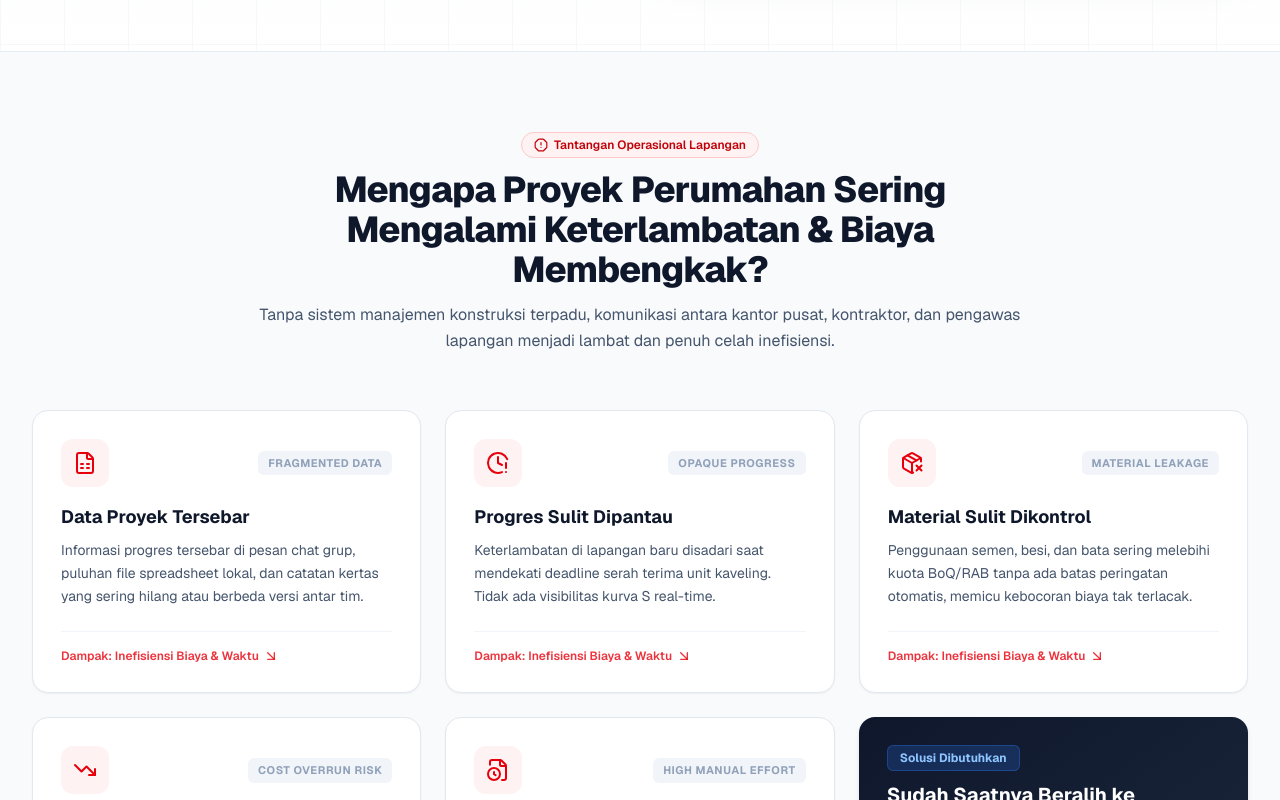
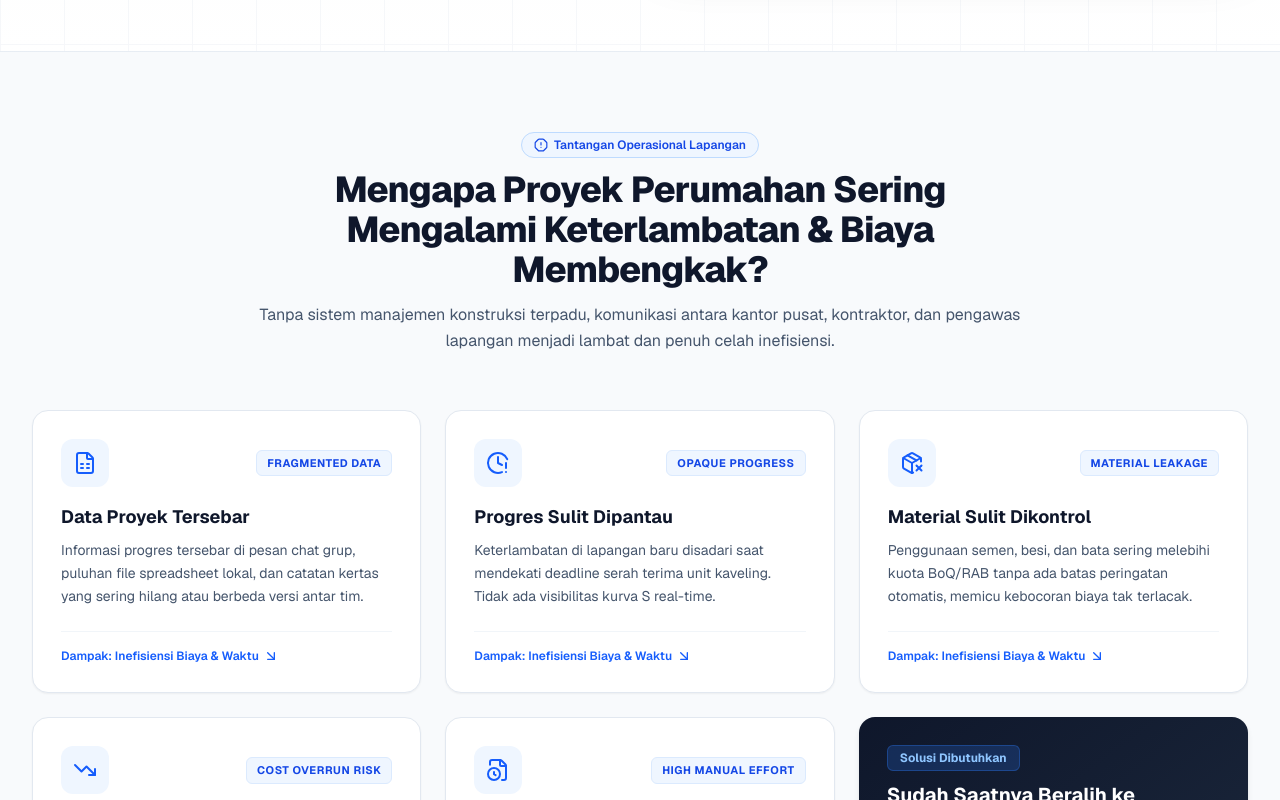
Before and after one commit to fahmimutaqin3354-alt/landing-page-nextjs, a Next.js app in the folder landingpage-next/: page / in a window 1280 px wide. Shown: the part 660-1460 px from the top of the page. Built offline with nearby package versions, Linux system fonts and the light colour scheme; no server answers.

Commit message:
tampilan

```diff
--- a/landingpage-next/components/BenefitsSection.tsx
+++ b/landingpage-next/components/BenefitsSection.tsx
@@ -59,7 +59,7 @@ export default function BenefitsSection() {
 
         {/* Section Header */}
         <div className="text-center max-w-3xl mx-auto mb-16">
-          <div className="inline-flex items-center gap-1.5 px-3 py-1 rounded-full bg-emerald-50 border border-emerald-200 text-emerald-700 text-xs font-semibold mb-3">
+          <div className="inline-flex items-center gap-1.5 px-3 py-1 rounded-full bg-blue-50 border border-blue-200 text-blue-700 text-xs font-semibold mb-3">
             <TrendingUp className="w-3.5 h-3.5" />
             <span>Dampak & Nilai Bisnis</span>
           </div>
@@ -78,11 +78,11 @@ export default function BenefitsSection() {
             return (
               <div
                 key={idx}
-                className="bg-white p-7 rounded-2xl border border-slate-200 shadow-xs hover:shadow-md hover:border-emerald-400 transition-all duration-200 flex flex-col justify-between"
+                className="group bg-white p-7 rounded-2xl border border-slate-200 shadow-xs hover:shadow-xl hover:border-blue-500 hover:-translate-y-1 transition-all duration-200 flex flex-col justify-between"
               >
                 <div>
                   <div className="flex items-center justify-between mb-4">
-                    <div className="w-12 h-12 rounded-xl bg-emerald-50 text-emerald-600 flex items-center justify-center">
+                    <div className="w-12 h-12 rounded-xl bg-blue-50 text-blue-600 flex items-center justify-center group-hover:bg-blue-600 group-hover:text-white transition-colors duration-200">
                       <Icon className="w-6 h-6" />
                     </div>
                     <div className="text-right">
@@ -95,7 +95,7 @@ export default function BenefitsSection() {
                     </div>
                   </div>
 
-                  <h3 className="text-lg font-bold text-slate-900 mb-2">
+                  <h3 className="text-lg font-bold text-slate-900 mb-2 group-hover:text-blue-600 transition-colors">
                     {benefit.title}
                   </h3>
 
@@ -104,8 +104,8 @@ export default function BenefitsSection() {
                   </p>
                 </div>
 
-                <div className="mt-6 pt-4 border-t border-slate-100 flex items-center gap-2 text-xs font-semibold text-emerald-600">
-                  <CheckCircle2 className="w-4 h-4 shrink-0" />
+                <div className="mt-6 pt-4 border-t border-slate-100 flex items-center gap-2 text-xs font-semibold text-blue-600">
+                  <CheckCircle2 className="w-4 h-4 shrink-0 text-blue-600" />
                   <span>Standarisasi Operasional Terjamin</span>
                 </div>
               </div>
--- a/landingpage-next/components/ProblemSection.tsx
+++ b/landingpage-next/components/ProblemSection.tsx
@@ -54,7 +54,7 @@ export default function ProblemSection() {
 
         {/* Section Header */}
         <div className="text-center max-w-3xl mx-auto mb-14">
-          <div className="inline-flex items-center gap-1.5 px-3 py-1 rounded-full bg-red-50 border border-red-200 text-red-700 text-xs font-semibold mb-3">
+          <div className="inline-flex items-center gap-1.5 px-3 py-1 rounded-full bg-blue-50 border border-blue-200 text-blue-700 text-xs font-semibold mb-3">
             <AlertOctagon className="w-3.5 h-3.5" />
             <span>Tantangan Operasional Lapangan</span>
           </div>
@@ -73,18 +73,18 @@ export default function ProblemSection() {
             return (
               <div
                 key={idx}
-                className="group bg-white p-6 sm:p-7 rounded-2xl border border-slate-200 hover:border-red-300 shadow-xs hover:shadow-md transition-all duration-200 flex flex-col justify-between"
+                className="group bg-white p-6 sm:p-7 rounded-2xl border border-slate-200 hover:border-blue-500 shadow-xs hover:shadow-xl hover:-translate-y-1 transition-all duration-200 flex flex-col justify-between"
               >
                 <div>
                   <div className="flex items-center justify-between mb-4">
-                    <div className="w-12 h-12 rounded-xl bg-red-50 text-red-600 flex items-center justify-center group-hover:bg-red-600 group-hover:text-white transition-colors duration-200">
+                    <div className="w-12 h-12 rounded-xl bg-blue-50 text-blue-600 flex items-center justify-center group-hover:bg-blue-600 group-hover:text-white transition-colors duration-200">
                       <Icon className="w-6 h-6" />
                     </div>
-                    <span className="text-[11px] font-bold uppercase tracking-wider text-slate-400 bg-slate-100 px-2.5 py-1 rounded-md">
+                    <span className="text-[11px] font-bold uppercase tracking-wider text-blue-700 bg-blue-50 px-2.5 py-1 rounded-md border border-blue-100">
                       {item.tag}
                     </span>
                   </div>
-                  <h3 className="text-lg font-bold text-slate-900 mb-2 group-hover:text-red-600 transition-colors">
+                  <h3 className="text-lg font-bold text-slate-900 mb-2 group-hover:text-blue-600 transition-colors">
                     {item.title}
                   </h3>
                   <p className="text-sm text-slate-600 leading-relaxed">
@@ -92,7 +92,7 @@ export default function ProblemSection() {
                   </p>
                 </div>
 
-                <div className="mt-6 pt-4 border-t border-slate-100 flex items-center text-xs font-semibold text-red-600/80 gap-1">
+                <div className="mt-6 pt-4 border-t border-slate-100 flex items-center text-xs font-semibold text-blue-600 gap-1">
                   <span>Dampak: Inefisiensi Biaya & Waktu</span>
                   <ArrowDownRight className="w-4 h-4" />
                 </div>
```
Also changed, not shown: 2 other files (tests, documents, lock files or other folders).
